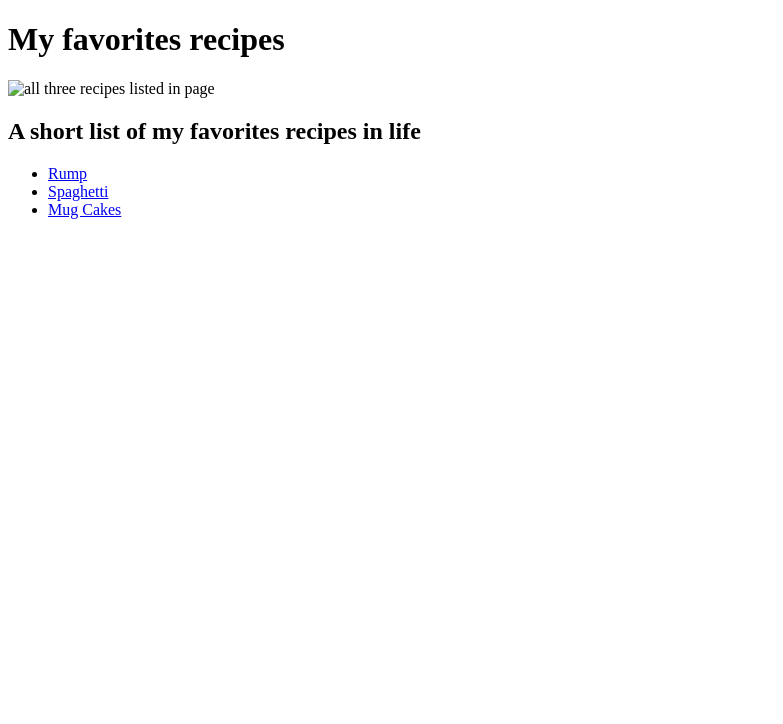
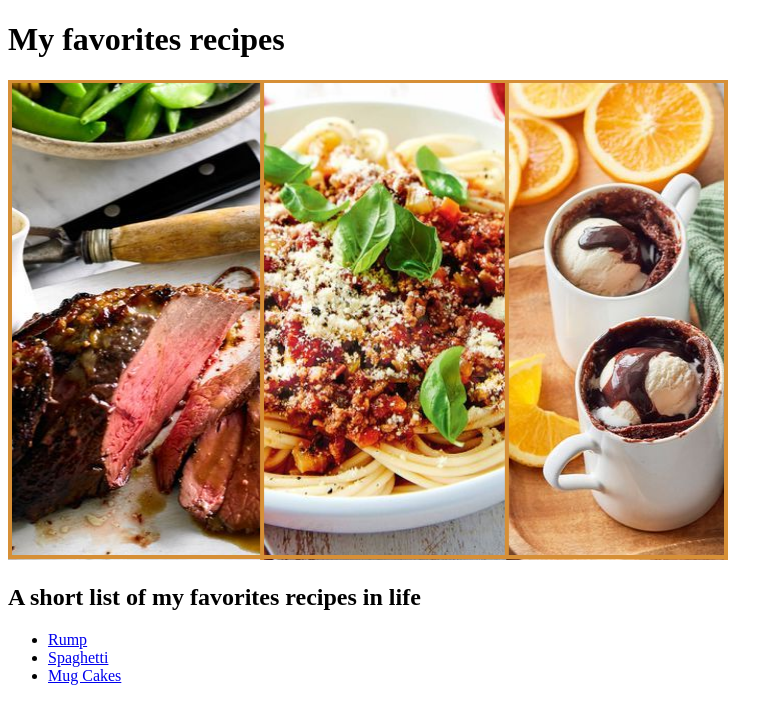
Before and after one commit to Shummuy/odin-recipes, a plain HTML site: page index.html in a window 1280 px wide. Shown: the whole page, without its empty margins (0-783 px from the left). Drawn offline with Linux system fonts and the light colour scheme; the site is published under a folder, as on GitHub Pages, so addresses that start at the root find nothing.

Commit message:
fix img src

```diff
--- a/index.html
+++ b/index.html
@@ -8,7 +8,7 @@
 </head>
 <body>
     <h1>My favorites recipes</h1>
-    <img src="/images/recipes.png" alt="all three recipes listed in page">
+    <img src="./images/recipes.png" alt="all three recipes listed in page">
     <h2>A short list of my favorites recipes in life</h2>
     <ul>
         <li><a href="recipes/rump.html">Rump</a><br/></li>
```
